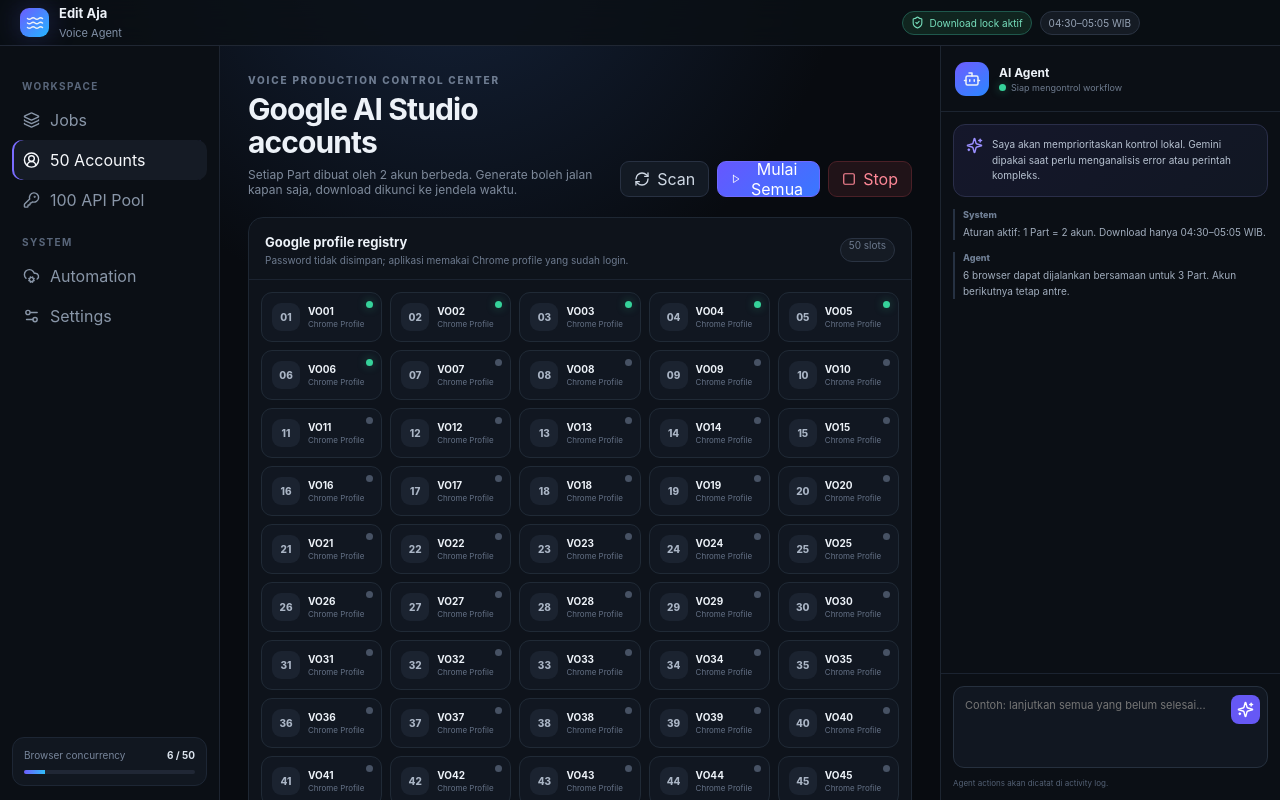
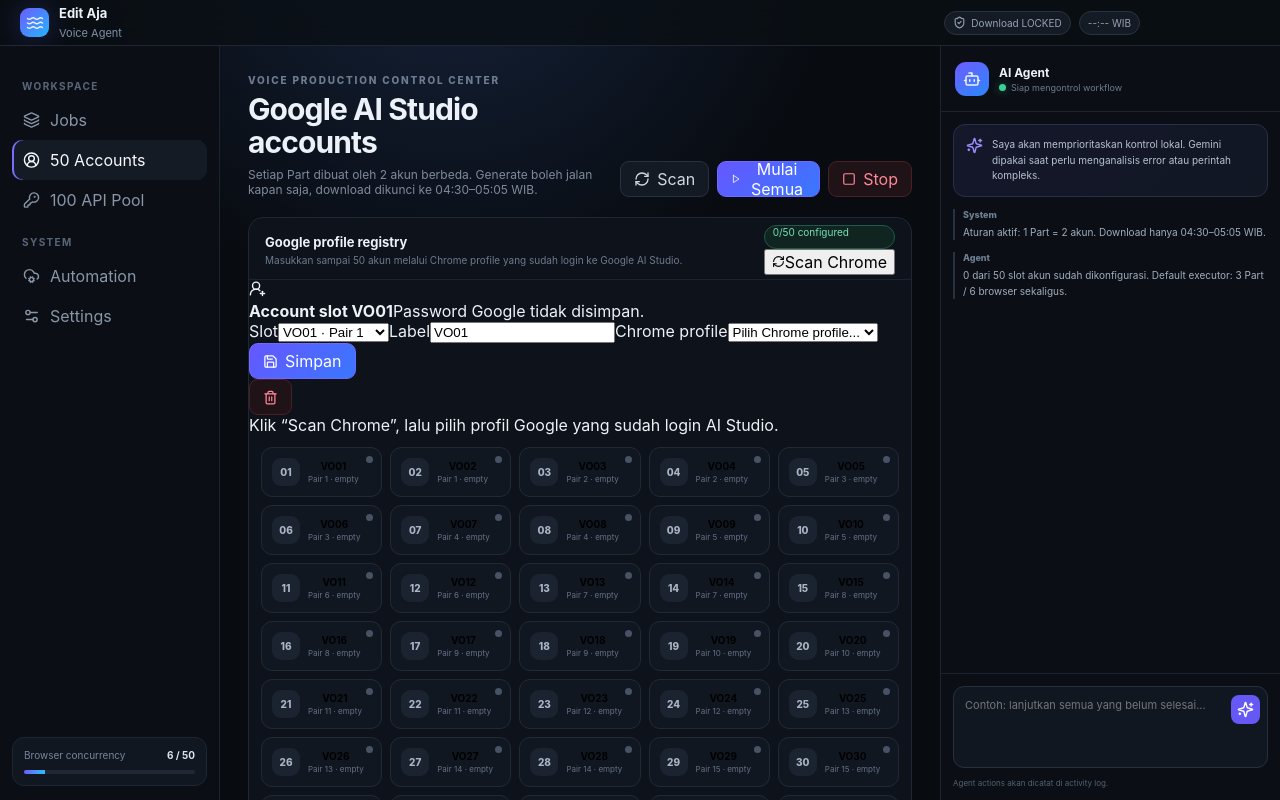
Before and after one commit to tonitarung099-creator/Edit-Aja-Voice-Agent, a React (Vite) app: page / in a window 1280 px wide. Both pictures are taken after a click on the button "50 Accounts". Built offline with nearby package versions, Linux system fonts and the light colour scheme.

Commit message:
feat: add functional modern 50-account manager

```diff
--- a/src/App.tsx
+++ b/src/App.tsx
@@ -1,34 +1,252 @@
-import { useMemo, useState } from 'react';
-import { Bot, CircleUserRound, CloudCog, Download, Gauge, KeyRound, Layers3, Play, RefreshCw, Settings2, ShieldCheck, Sparkles, Square, Waves } from 'lucide-react';
+import { useEffect, useMemo, useState, type ReactNode } from 'react';
+import {
+  Bot, CircleUserRound, CloudCog, Download, Gauge, KeyRound, Layers3,
+  Play, RefreshCw, Save, Settings2, ShieldCheck, Sparkles, Square,
+  Trash2, UserRoundPlus, Waves
+} from 'lucide-react';
 import { planJobs } from '../shared/pairing';
 import { MAX_GEMINI_API_KEYS, MAX_GOOGLE_PROFILES } from '../shared/constants';
 
-const jobs = planJobs(Array.from({length: 15}, (_,i) => i+1));
-const accounts = Array.from({length: MAX_GOOGLE_PROFILES}, (_,i) => ({ id:i+1, label:`VO${String(i+1).padStart(2,'0')}`, status: i < 6 ? 'ready' : 'offline' }));
+type StoredProfile = {
+  slot: number;
+  label: string;
+  chromeProfileName: string;
+  enabled: boolean;
+};
 
-function Pill({children, tone='default'}:{children:React.ReactNode;tone?:string}) { return <span className={`pill ${tone}`}>{children}</span>; }
+type ChromeProfileCandidate = {
+  directory: string;
+  name: string;
+};
+
+type DownloadState = {
+  open: boolean;
+  localTime: string;
+  label: string;
+  nextLabel: string;
+};
+
+const demoJobs = planJobs(Array.from({length: 15}, (_,i) => i + 1));
+
+function Pill({children, tone='default'}:{children:ReactNode;tone?:string}) {
+  return <span className={`pill ${tone}`}>{children}</span>;
+}
+
+function voLabel(slot:number) {
+  return `VO${String(slot).padStart(2, '0')}`;
+}
 
 export default function App(){
-  const [tab,setTab]=useState<'jobs'|'accounts'|'api'>('jobs');
-  const [agentText,setAgentText]=useState('');
-  const visibleJobs=useMemo(()=>jobs.slice(0,12),[]);
+  const [tab,setTab] = useState<'jobs'|'accounts'|'api'>('jobs');
+  const [agentText,setAgentText] = useState('');
+  const [profiles,setProfiles] = useState<StoredProfile[]>([]);
+  const [chromeProfiles,setChromeProfiles] = useState<ChromeProfileCandidate[]>([]);
+  const [editingSlot,setEditingSlot] = useState(1);
+  const [editingLabel,setEditingLabel] = useState(voLabel(1));
+  const [editingChrome,setEditingChrome] = useState('');
+  const [accountMessage,setAccountMessage] = useState('');
+  const [downloadState,setDownloadState] = useState<DownloadState>({
+    open:false, localTime:'--:--', label:'04:30–05:05 Asia/Jakarta', nextLabel:'Menunggu runtime'
+  });
+
+  const visibleJobs = useMemo(() => demoJobs.slice(0,12), []);
+  const profileMap = useMemo(() => new Map(profiles.map(p => [p.slot,p])), [profiles]);
+
+  useEffect(() => {
+    const refresh = async () => {
+      if (!window.voiceAgent) return;
+      try {
+        setProfiles(await window.voiceAgent.listProfiles());
+        setDownloadState(await window.voiceAgent.getDownloadWindow());
+      } catch {}
+    };
+    refresh();
+    const timer = window.setInterval(refresh, 60000);
+    return () => window.clearInterval(timer);
+  }, []);
+
+  async function scanChromeProfiles() {
+    if (!window.voiceAgent) {
+      setAccountMessage('Scan Chrome tersedia saat aplikasi dijalankan sebagai desktop app.');
+      return;
+    }
+    try {
+      const found = await window.voiceAgent.discoverChromeProfiles();
+      setChromeProfiles(found);
+      setAccountMessage(`${found.length} Chrome profile ditemukan.`);
+    } catch (error) {
+      setAccountMessage(error instanceof Error ? error.message : 'Gagal membaca Chrome profile.');
+    }
+  }
+
+  function editSlot(slot:number) {
+    setEditingSlot(slot);
+    const existing = profileMap.get(slot);
+    setEditingLabel(existing?.label || voLabel(slot));
+    setEditingChrome(existing?.chromeProfileName || '');
+    setAccountMessage('');
+  }
+
+  async function saveAccount() {
+    const payload:StoredProfile = {
+      slot:editingSlot,
+      label:editingLabel.trim() || voLabel(editingSlot),
+      chromeProfileName:editingChrome,
+      enabled:true,
+    };
+    if (!payload.chromeProfileName) {
+      setAccountMessage('Pilih Chrome profile terlebih dahulu.');
+      return;
+    }
+    if (!window.voiceAgent) {
+      setProfiles(prev => [...prev.filter(p => p.slot !== editingSlot), payload].sort((a,b)=>a.slot-b.slot));
+      setAccountMessage('Preview tersimpan sementara. Jalankan desktop app untuk penyimpanan permanen.');
+      return;
+    }
+    try {
+      setProfiles(await window.voiceAgent.saveProfile(payload));
+      setAccountMessage(`${voLabel(editingSlot)} tersimpan.`);
+    } catch (error) {
+      setAccountMessage(error instanceof Error ? error.message : 'Gagal menyimpan akun.');
+    }
+  }
+
+  async function removeAccount() {
+    if (!profileMap.has(editingSlot)) return;
+    if (!window.voiceAgent) {
+      setProfiles(prev => prev.filter(p => p.slot !== editingSlot));
+      setEditingChrome('');
+      setAccountMessage(`${voLabel(editingSlot)} dihapus dari preview.`);
+      return;
+    }
+    try {
+      setProfiles(await window.voiceAgent.removeProfile(editingSlot));
+      setEditingChrome('');
+      setAccountMessage(`${voLabel(editingSlot)} dilepas dari registry.`);
+    } catch (error) {
+      setAccountMessage(error instanceof Error ? error.message : 'Gagal menghapus akun.');
+    }
+  }
+
+  const configuredCount = profiles.length;
+
   return <div className="app-shell">
-    <header className="topbar"><div className="brand"><div className="brand-mark"><Waves size={18}/></div><div><b>Edit Aja</b><span>Voice Agent</span></div></div><div className="top-status"><Pill tone="good"><ShieldCheck size={13}/> Download lock aktif</Pill><Pill>04:30–05:05 WIB</Pill></div></header>
+    <header className="topbar">
+      <div className="brand"><div className="brand-mark"><Waves size={18}/></div><div><b>Edit Aja</b><span>Voice Agent</span></div></div>
+      <div className="top-status">
+        <Pill tone={downloadState.open ? 'good' : 'locked'}>
+          <ShieldCheck size={13}/> {downloadState.open ? 'Download OPEN' : 'Download LOCKED'}
+        </Pill>
+        <Pill>{downloadState.localTime} WIB</Pill>
+      </div>
+    </header>
+
     <aside className="sidebar">
       <div className="side-section-label">WORKSPACE</div>
       <button className={tab==='jobs'?'nav active':'nav'} onClick={()=>setTab('jobs')}><Layers3/>Jobs</button>
       <button className={tab==='accounts'?'nav active':'nav'} onClick={()=>setTab('accounts')}><CircleUserRound/>50 Accounts</button>
       <button className={tab==='api'?'nav active':'nav'} onClick={()=>setTab('api')}><KeyRound/>100 API Pool</button>
-      <div className="side-section-label">SYSTEM</div><button className="nav"><CloudCog/>Automation</button><button className="nav"><Settings2/>Settings</button>
-      <div className="sidebar-bottom"><div className="mini-meter"><div><span>Browser concurrency</span><b>6 / 50</b></div><div className="meter"><i style={{width:'12%'}}/></div></div></div>
+      <div className="side-section-label">SYSTEM</div>
+      <button className="nav"><CloudCog/>Automation</button>
+      <button className="nav"><Settings2/>Settings</button>
+      <div className="sidebar-bottom">
+        <div className="mini-meter">
+          <div><span>Browser concurrency</span><b>6 / 50</b></div>
+          <div className="meter"><i style={{width:'12%'}}/></div>
+        </div>
+      </div>
     </aside>
+
     <main className="workspace">
-      <section className="hero-row"><div><p className="eyebrow">VOICE PRODUCTION CONTROL CENTER</p><h1>{tab==='jobs'?'Production queue':tab==='accounts'?'Google AI Studio accounts':'Gemini API emergency pool'}</h1><p className="muted">Setiap Part dibuat oleh 2 akun berbeda. Generate boleh jalan kapan saja, download dikunci ke jendela waktu.</p></div><div className="actions"><button className="btn ghost"><RefreshCw size={16}/>Scan</button><button className="btn primary"><Play size={16}/>Mulai Semua</button><button className="btn danger"><Square size={14}/>Stop</button></div></section>
-      {tab==='jobs' && <><section className="stats-grid"><div className="stat"><Gauge/><div><span>Parts</span><b>15</b><small>30 voice jobs</small></div></div><div className="stat"><CircleUserRound/><div><span>Accounts</span><b>50</b><small>25 pasangan</small></div></div><div className="stat"><Download/><div><span>Download</span><b>04:30</b><small>tutup 05:05 WIB</small></div></div><div className="stat"><Sparkles/><div><span>AI mode</span><b>Local first</b><small>Gemini saat perlu</small></div></div></section>
-      <section className="panel"><div className="panel-head"><div><b>Part → Account pairing</b><span>Urutan otomatis, 2 akun per Part</span></div><Pill tone="good">3 Part / 6 browser concurrent</Pill></div><div className="table"><div className="tr th"><span>PART</span><span>ACCOUNT A</span><span>ACCOUNT B</span><span>STATUS</span><span>DOWNLOAD</span></div>{visibleJobs.map((j,idx)=><div className="tr" key={j.partNumber}><span className="part">Part {String(j.partNumber).padStart(2,'0')}</span><span><Pill tone={idx<3?'good':'default'}>VO{String(j.accountA).padStart(2,'0')}</Pill></span><span><Pill tone={idx<3?'good':'default'}>VO{String(j.accountB).padStart(2,'0')}</Pill></span><span className={idx<3?'status-good':'muted'}>{idx<3?'Ready':'Waiting'}</span><span className="muted">Queued</span></div>)}</div></section></>}
-      {tab==='accounts' && <section className="panel"><div className="panel-head"><div><b>Google profile registry</b><span>Password tidak disimpan; aplikasi memakai Chrome profile yang sudah login.</span></div><Pill>{MAX_GOOGLE_PROFILES} slots</Pill></div><div className="account-grid">{accounts.map(a=><div className="account-card" key={a.id}><div className="avatar">{String(a.id).padStart(2,'0')}</div><div><b>{a.label}</b><span>Chrome Profile</span></div><i className={a.status==='ready'?'dot ready':'dot'}/></div>)}</div></section>}
-      {tab==='api' && <section className="panel"><div className="panel-head"><div><b>Gemini API Pool</b><span>100 slot API untuk AI Agent. Kunci asli disimpan lokal dan terenkripsi, bukan di GitHub.</span></div><Pill>{MAX_GEMINI_API_KEYS} slots</Pill></div><div className="api-summary"><div className="big-ring"><b>0</b><span>/ 100</span></div><div><h3>Belum ada API key</h3><p>Versi awal menyiapkan registry 100 slot. Agent menggunakan otomasi lokal terlebih dahulu agar API tidak boros.</p><button className="btn primary"><KeyRound size={16}/>Kelola API Keys</button></div></div></section>}
+      <section className="hero-row">
+        <div>
+          <p className="eyebrow">VOICE PRODUCTION CONTROL CENTER</p>
+          <h1>{tab==='jobs'?'Production queue':tab==='accounts'?'Google AI Studio accounts':'Gemini API emergency pool'}</h1>
+          <p className="muted">Setiap Part dibuat oleh 2 akun berbeda. Generate boleh jalan kapan saja, download dikunci ke 04:30–05:05 WIB.</p>
+        </div>
+        <div className="actions">
+          <button className="btn ghost"><RefreshCw size={16}/>Scan</button>
+          <button className="btn primary"><Play size={16}/>Mulai Semua</button>
+          <button className="btn danger"><Square size={14}/>Stop</button>
+        </div>
+      </section>
+
+      {tab==='jobs' && <>
+        <section className="stats-grid">
+          <div className="stat"><Gauge/><div><span>Parts</span><b>15</b><small>30 voice jobs</small></div></div>
+          <div className="stat"><CircleUserRound/><div><span>Accounts</span><b>{configuredCount}/50</b><small>25 pasangan maksimum</small></div></div>
+          <div className="stat"><Download/><div><span>Download</span><b>{downloadState.open ? 'OPEN' : 'LOCKED'}</b><small>{downloadState.nextLabel}</small></div></div>
+          <div className="stat"><Sparkles/><div><span>AI mode</span><b>Local first</b><small>Gemini saat perlu</small></div></div>
+        </section>
+        <section className="panel">
+          <div className="panel-head"><div><b>Part → Account pairing</b><span>Urutan otomatis, tepat 2 akun untuk setiap Part</span></div><Pill tone="good">3 Part / 6 browser concurrent</Pill></div>
+          <div className="table">
+            <div className="tr th"><span>PART</span><span>ACCOUNT A</span><span>ACCOUNT B</span><span>STATUS</span><span>DOWNLOAD</span></div>
+            {visibleJobs.map((j,idx)=><div className="tr" key={j.partNumber}>
+              <span className="part">Part {String(j.partNumber).padStart(2,'0')}</span>
+              <span><Pill tone={profileMap.has(j.accountA)?'good':'default'}>{voLabel(j.accountA)}</Pill></span>
+              <span><Pill tone={profileMap.has(j.accountB)?'good':'default'}>{voLabel(j.accountB)}</Pill></span>
+              <span className={idx<3?'status-good':'muted'}>{idx<3?'Next batch':'Waiting'}</span>
+              <span className="muted">Queued</span>
+            </div>)}
+          </div>
+        </section>
+      </>}
+
+      {tab==='accounts' && <section className="panel">
+        <div className="panel-head">
+          <div><b>Google profile registry</b><span>Masukkan sampai 50 akun melalui Chrome profile yang sudah login ke Google AI Studio.</span></div>
+          <div className="head-actions"><Pill tone="good">{configuredCount}/50 configured</Pill><button className="mini-btn" onClick={scanChromeProfiles}><RefreshCw size={13}/>Scan Chrome</button></div>
+        </div>
+
+        <div className="account-editor">
+          <div className="editor-title"><UserRoundPlus size={17}/><div><b>Account slot {voLabel(editingSlot)}</b><span>Password Google tidak disimpan.</span></div></div>
+          <div className="form-row">
+            <label><span>Slot</span><select value={editingSlot} onChange={e=>editSlot(Number(e.target.value))}>
+              {Array.from({length:MAX_GOOGLE_PROFILES},(_,i)=><option key={i+1} value={i+1}>{voLabel(i+1)} · Pair {Math.floor(i/2)+1}</option>)}
+            </select></label>
+            <label><span>Label</span><input value={editingLabel} onChange={e=>setEditingLabel(e.target.value)} placeholder={voLabel(editingSlot)}/></label>
+            <label className="wide"><span>Chrome profile</span><select value={editingChrome} onChange={e=>setEditingChrome(e.target.value)}>
+              <option value="">Pilih Chrome profile...</option>
+              {editingChrome && !chromeProfiles.some(p=>p.directory===editingChrome) && <option value={editingChrome}>{editingChrome}</option>}
+              {chromeProfiles.map(p=><option key={p.directory} value={p.directory}>{p.name} · {p.directory}</option>)}
+            </select></label>
+            <button className="btn primary" onClick={saveAccount}><Save size={15}/>Simpan</button>
+            <button className="btn danger" onClick={removeAccount} disabled={!profileMap.has(editingSlot)}><Trash2 size={15}/></button>
+          </div>
+          <div className="account-note">{accountMessage || 'Klik “Scan Chrome”, lalu pilih profil Google yang sudah login AI Studio.'}</div>
+        </div>
+
+        <div className="account-grid">
+          {Array.from({length:MAX_GOOGLE_PROFILES},(_,i)=>{
+            const slot=i+1;
+            const profile=profileMap.get(slot);
+            return <button className={`account-card ${profile?'configured':''} ${editingSlot===slot?'selected':''}`} key={slot} onClick={()=>editSlot(slot)}>
+              <div className="avatar">{String(slot).padStart(2,'0')}</div>
+              <div><b>{profile?.label || voLabel(slot)}</b><span>{profile?.chromeProfileName || `Pair ${Math.floor(i/2)+1} · empty`}</span></div>
+              <i className={profile?'dot ready':'dot'}/>
+            </button>;
+          })}
+        </div>
+      </section>}
+
+      {tab==='api' && <section className="panel">
+        <div className="panel-head"><div><b>Gemini API Pool</b><span>100 slot API untuk AI Agent. Kunci asli akan disimpan lokal dan terenkripsi, bukan di GitHub.</span></div><Pill>{MAX_GEMINI_API_KEYS} slots</Pill></div>
+        <div className="api-summary">
+          <div className="big-ring"><b>0</b><span>/ 100</span></div>
+          <div><h3>API vault tahap berikutnya</h3><p>Agent tetap mengutamakan otomasi lokal. Gemini dipakai untuk analisis error dan perintah kompleks saat diperlukan.</p><button className="btn primary"><KeyRound size={16}/>Kelola API Keys</button></div>
+        </div>
+      </section>}
     </main>
-    <aside className="agent"><div className="agent-head"><div className="agent-icon"><Bot/></div><div><b>AI Agent</b><span><i className="dot ready"/>Siap mengontrol workflow</span></div></div><div className="agent-feed"><div className="agent-card"><Sparkles size={17}/><p>Saya akan memprioritaskan kontrol lokal. Gemini dipakai saat perlu menganalisis error atau perintah kompleks.</p></div><div className="agent-msg"><span>System</span><p>Aturan aktif: 1 Part = 2 akun. Download hanya 04:30–05:05 WIB.</p></div><div className="agent-msg"><span>Agent</span><p>6 browser dapat dijalankan bersamaan untuk 3 Part. Akun berikutnya tetap antre.</p></div></div><div className="agent-input"><textarea value={agentText} onChange={e=>setAgentText(e.target.value)} placeholder="Contoh: lanjutkan semua yang belum selesai..."/><button><Sparkles size={17}/></button><small>Agent actions akan dicatat di activity log.</small></div></aside>
-  </div>
+
+    <aside className="agent">
+      <div className="agent-head"><div className="agent-icon"><Bot/></div><div><b>AI Agent</b><span><i className="dot ready"/>Siap mengontrol workflow</span></div></div>
+      <div className="agent-feed">
+        <div className="agent-card"><Sparkles size={17}/><p>Saya akan memprioritaskan kontrol lokal. Gemini dipakai saat perlu menganalisis error atau perintah kompleks.</p></div>
+        <div className="agent-msg"><span>System</span><p>Aturan aktif: 1 Part = 2 akun. Download hanya 04:30–05:05 WIB.</p></div>
+        <div className="agent-msg"><span>Agent</span><p>{configuredCount} dari 50 slot akun sudah dikonfigurasi. Default executor: 3 Part / 6 browser sekaligus.</p></div>
+      </div>
+      <div className="agent-input"><textarea value={agentText} onChange={e=>setAgentText(e.target.value)} placeholder="Contoh: lanjutkan semua yang belum selesai..."/><button><Sparkles size={17}/></button><small>Agent actions akan dicatat di activity log.</small></div>
+    </aside>
+  </div>;
 }
```
